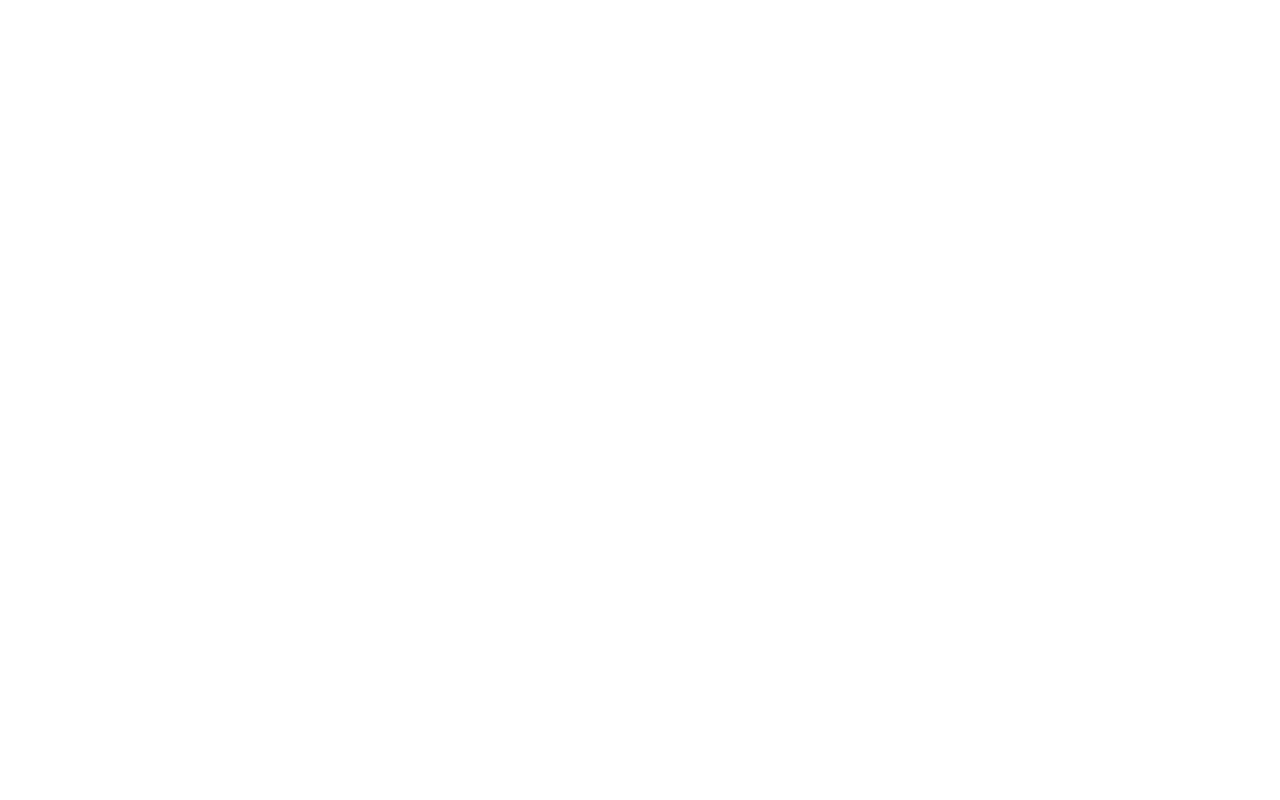
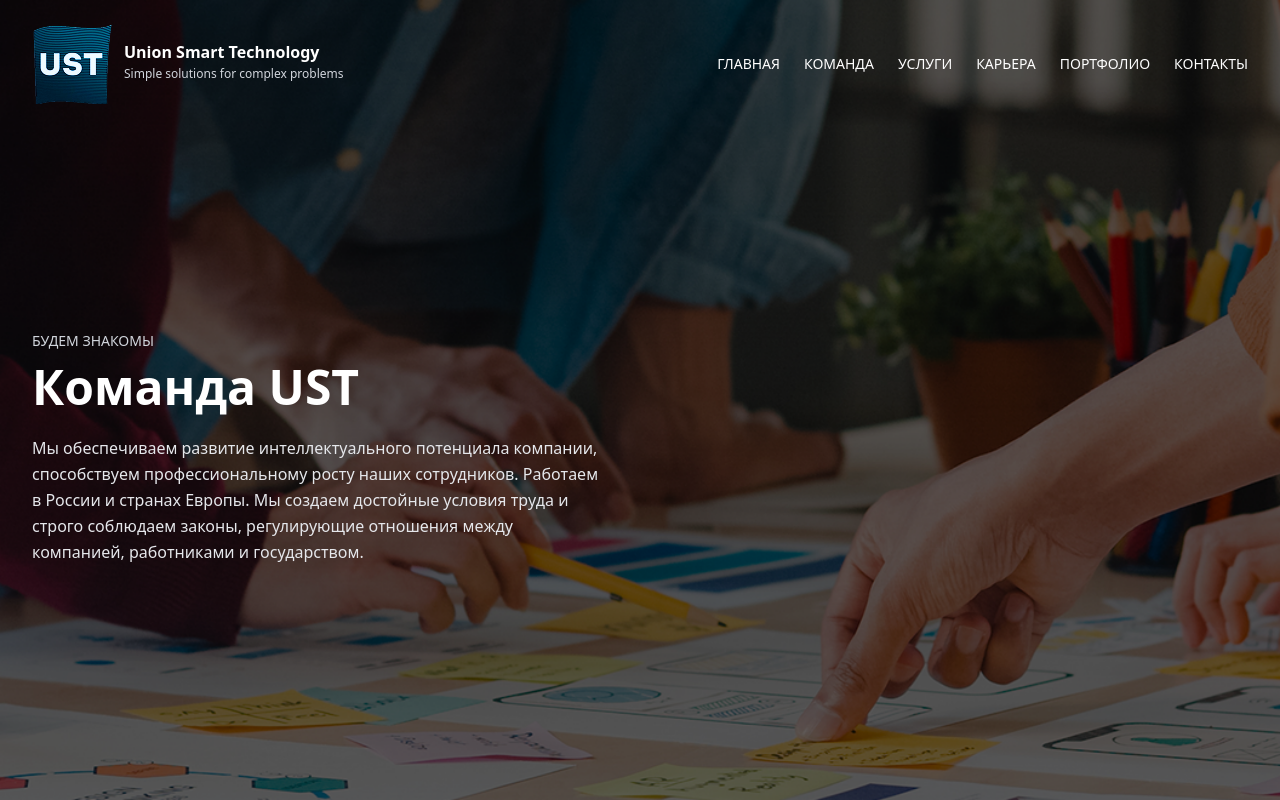
Before and after one commit to zakaryoyormatov2-creator/Groupwork, a website: page src/idris.html in a window 1280 px wide. Drawn offline with nearby package versions, Linux system fonts and the light colour scheme; files that its build step writes are made by us from their sources.

Commit message:
second commit of project ust rus

```diff
--- a/src/idris.html
+++ b/src/idris.html
@@ -7,6 +7,44 @@
     <link rel="stylesheet" href="./output.css">
 </head>
 <body>
+    <section class="relative min-h-screen bg-cover bg-center"
+  style="background-image:url(./photo/Rectangle\ 556.png);">
+
+  <header class="relative z-10 flex items-center justify-between px-8 py-6 text-white">
+    <div class="flex items-center gap-3">
+       <img class="w-20" src="./photo/Image.png" alt="">
+      <div>
+        <p class="font-semibold leading-none">Union Smart Technology</p>
+        <span class="text-xs text-gray-300">Simple solutions for complex problems</span>
+      </div>
+    </div>
+
+    <nav class="hidden md:flex gap-6 text-sm uppercase">
+      <a href="#" class="hover:text-blue-400">Главная</a>
+      <a href="#" class="hover:text-blue-400">Команда</a>
+      <a href="#" class="hover:text-blue-400">Услуги</a>
+      <a href="#" class="hover:text-blue-400">Карьера</a>
+      <a href="#" class="hover:text-blue-400">Портфолио</a>
+      <a href="#" class="hover:text-blue-400">Контакты</a>
+    </nav>
+  </header>
+
+  <!-- CONTENT -->
+  <div class="relative z-10 flex items-center h-[80vh] px-8">
+    <div class="max-w-xl text-white">
+      <p class="text-sm uppercase text-gray-300 mb-3">Будем знакомы</p>
+
+      <h1 class="text-4xl md:text-5xl font-bold mb-6">
+        Команда UST
+      </h1>
+
+      <p class="text-gray-200 leading-relaxed">
+       Мы обеспечиваем развитие интеллектуального потенциала компании, способствуем профессиональному росту наших сотрудников. Работаем в России и странах Европы. Мы создаем достойные условия труда и строго соблюдаем законы, регулирующие отношения между компанией, работниками и государством.
+      </p>
+    </div>
+  </div>
+</section>
+
 
 </body>
 </html>
```
Also changed, not shown: src/photo/Image.png (added), src/photo/Rectangle 556.png (added).
